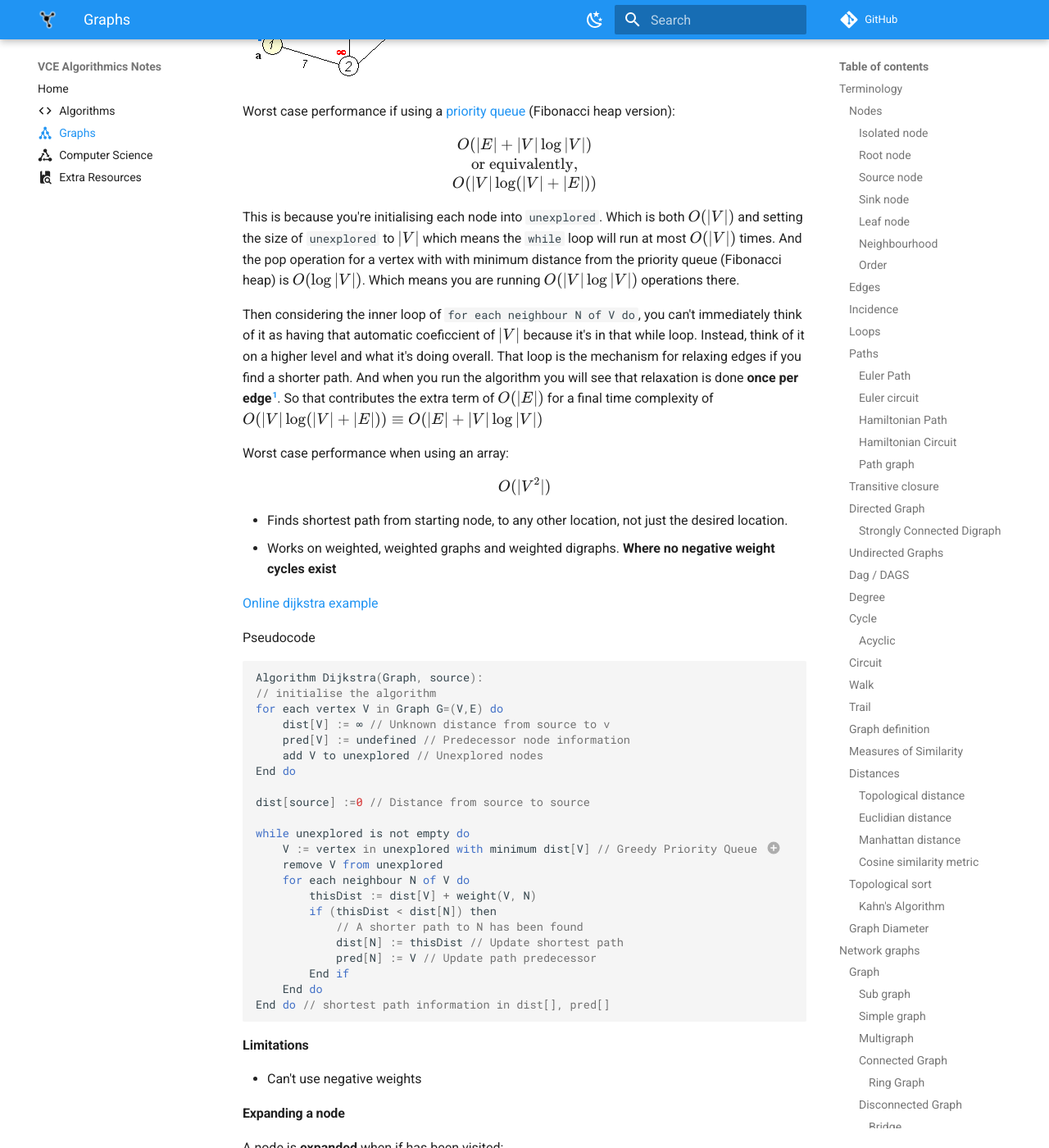
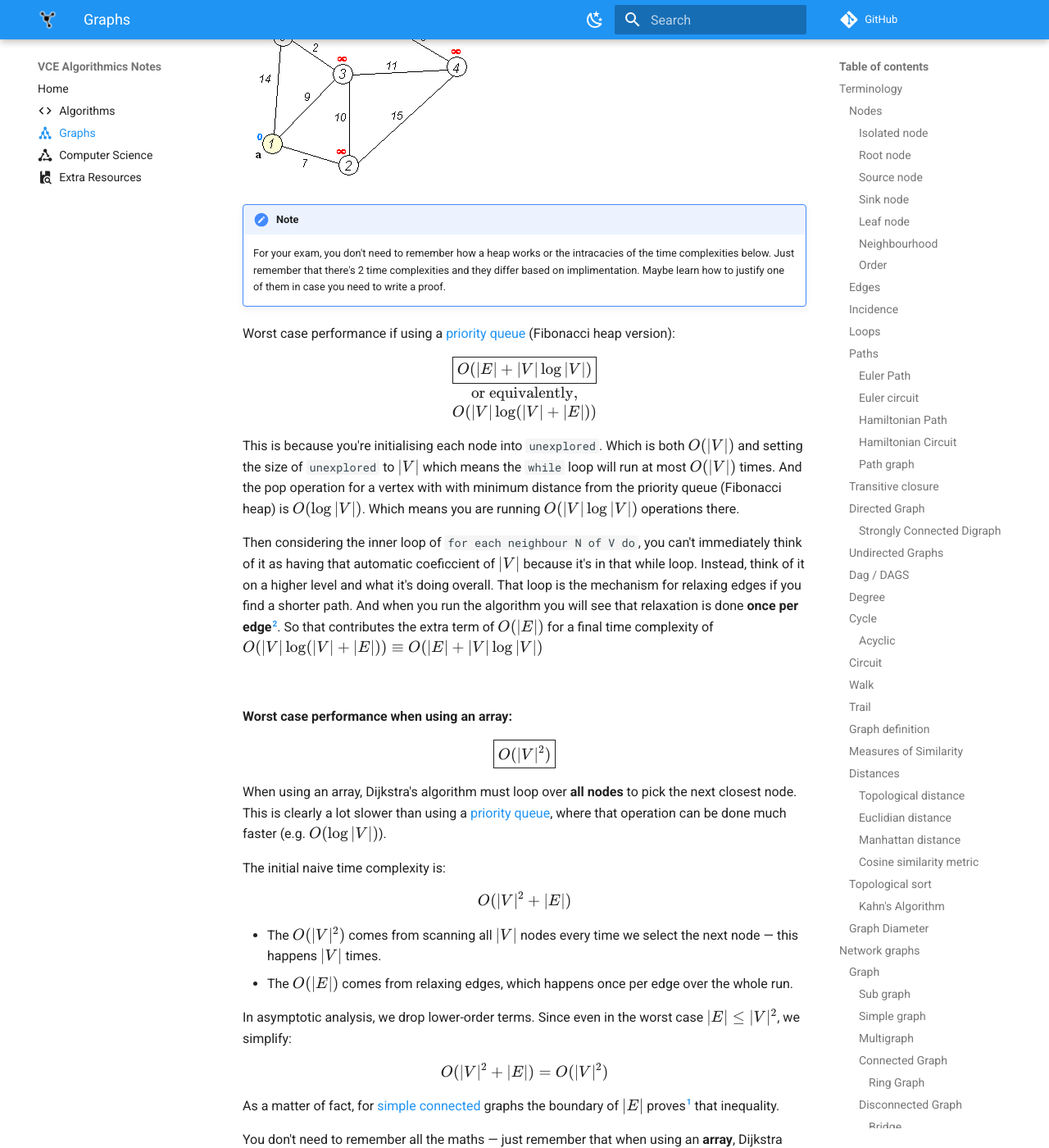
Before and after one commit to mcloughlan/algo-notes, an MkDocs documentation site: the page built from docs/graphs.md, in a window 1280 px wide and 1400 px high, scrolled down 33230 px. Shown: the whole window at 82% size. Built offline with MkDocs 1.6.1 and Material for MkDocs 9.7.7, drawn with Linux system fonts in a browser that asks for light colours; comment, search, counter and statistics services are not loaded; some of the changed text lies outside the part shown.

Commit message:
dijkstras array explanation

````diff
--- a/docs/graphs.md
+++ b/docs/graphs.md
@@ -379,6 +379,15 @@ A simple graph, also called a strict graph is **an unweighted, undirected graph
 A simple graph may be either connected or disconnected. Unless stated otherwise, the unqualified term "graph" usually refers to a simple graph.
 
 <img src="images/Pasted image 20220222144711.png" alt="Pasted image 20220222144711">
+
+For simple [**connected graphs**](#connected-graph) the amount of edges you can have are striclty bounded by:
+
+$$
+\overset{\text{(trees)}}{(|V|-1)}
+\le |E| \le
+\overset{\text{(complete graphs)}}{\left(\frac{|V|(|V|-1)}{2}\right)}
+$$
+
 
 #### Multigraph
 
@@ -850,9 +859,14 @@ Finds the shortest **greedy** path via a **[priority queue](computer-science.md#
 
 <img src="images/Dijkstra_Animation.gif" alt="Dijkstra_Animation">
 
+
+!!! note
+
+	For your exam, you don't need to remember how a heap works or the intracacies of the time complexities below. Just remember that there's 2 time complexities and they differ based on implimentation. Maybe learn how to justify one of them in case you need to write a proof.
+
 Worst case performance if using a [priority queue](computer-science.md#priority-queue) (Fibonacci heap version):
 $$
-\displaystyle O(|E|+|V|\log |V|) \newline
+\boxed{\displaystyle O(|E|+|V|\log |V|)} \newline
 \text{or equivalently,} \newline
 \displaystyle O(|V|\log(|V|+|E|))
 $$
@@ -861,8 +875,40 @@ This is because you're initialising each node into `unexplored`. Which is both $
 
 Then considering the inner loop of `for each neighbour N of V do`, you can't immediately think of it as having that automatic coeficcient of $|V|$ because it's in that while loop. Instead, think of it on a higher level and what it's doing overall. That loop is the mechanism for relaxing edges if you find a shorter path. And when you run the algorithm you will see that relaxation is done **once per edge**[^dijkstra-edge]. So that contributes the extra term of $O(|E|)$ for a final time complexity of $O(|V|\log(|V|+|E|)) \equiv O(|E|+|V|\log |V|)$
 
-Worst case performance when using an array:
-$$\displaystyle O(|V^2|)$$
+<br>
+
+**Worst case performance when using an array:**
+
+$$
+\boxed{
+	\displaystyle O(|V|^2)
+}
+$$
+
+When using an array, Dijkstra's algorithm must loop over **all nodes** to pick the next closest node. This is clearly a lot slower than using a [priority queue](computer-science.md#priority-queue), where that operation can be done much faster (e.g. $ O(\log |V|) $).
+
+The initial naive time complexity is:
+
+$$
+O(|V|^2 + |E|)
+$$
+
+- The $ O(|V|^2) $ comes from scanning all $ |V| $ nodes every time we select the next node — this happens $ |V| $ times.
+- The $ O(|E|) $ comes from relaxing edges, which happens once per edge over the whole run.
+
+In asymptotic analysis, we drop lower-order terms. Since even in the worst case $ |E| \le |V|^2 $, we simplify:
+
+$$
+O(|V|^2 + |E|) = O(|V|^2)
+$$
+
+As a matter of fact, for [simple](#simple-graph) [connected](#connected-graph) graphs the boundary of $|E|$ proves[^edge-boundaries] that inequality.
+
+You don't need to remember all the maths — just remember that when using an **array**, Dijkstra runs in **$ O(|V|^2) $** time.
+
+[^edge-boundaries]: The minimum bound are [trees](#trees) and the maximum bound are [complete graphs](#complete-graphs) which are noted in the [simple graph section](#simple-graph)
+
+---
 
 - Finds shortest path from starting node, to any other location, not just the desired location.
 - Works on weighted, weighted graphs and weighted digraphs. **Where no negative weight cycles exist**
@@ -871,7 +917,7 @@ $$\displaystyle O(|V^2|)$$
 
 Pseudocode
 
-```js
+```js title="Dijkstras with a priority queue"
 Algorithm Dijkstra(Graph, source):
 // initialise the algorithm
 for each vertex V in Graph G=(V,E) do
@@ -880,7 +926,7 @@ for each vertex V in Graph G=(V,E) do
 	add V to unexplored // Unexplored nodes
 End do
 
-dist[source] :=0 // Distance from source to source
+dist[source] := 0 // Distance from source to source
 
 while unexplored is not empty do
 	V := vertex in unexplored with minimum dist[V] // Greedy Priority Queue (1)
@@ -896,7 +942,7 @@ while unexplored is not empty do
 End do // shortest path information in dist[], pred[]
 ```
 
-1. With Fibonacci heap, this discrete operation is `O(log |V|)`
+1. With Fibonacci heap, this discrete operation is `O(log |V|)`. But once again, not something you **need** to remember
 
 **Limitations**
 
````
